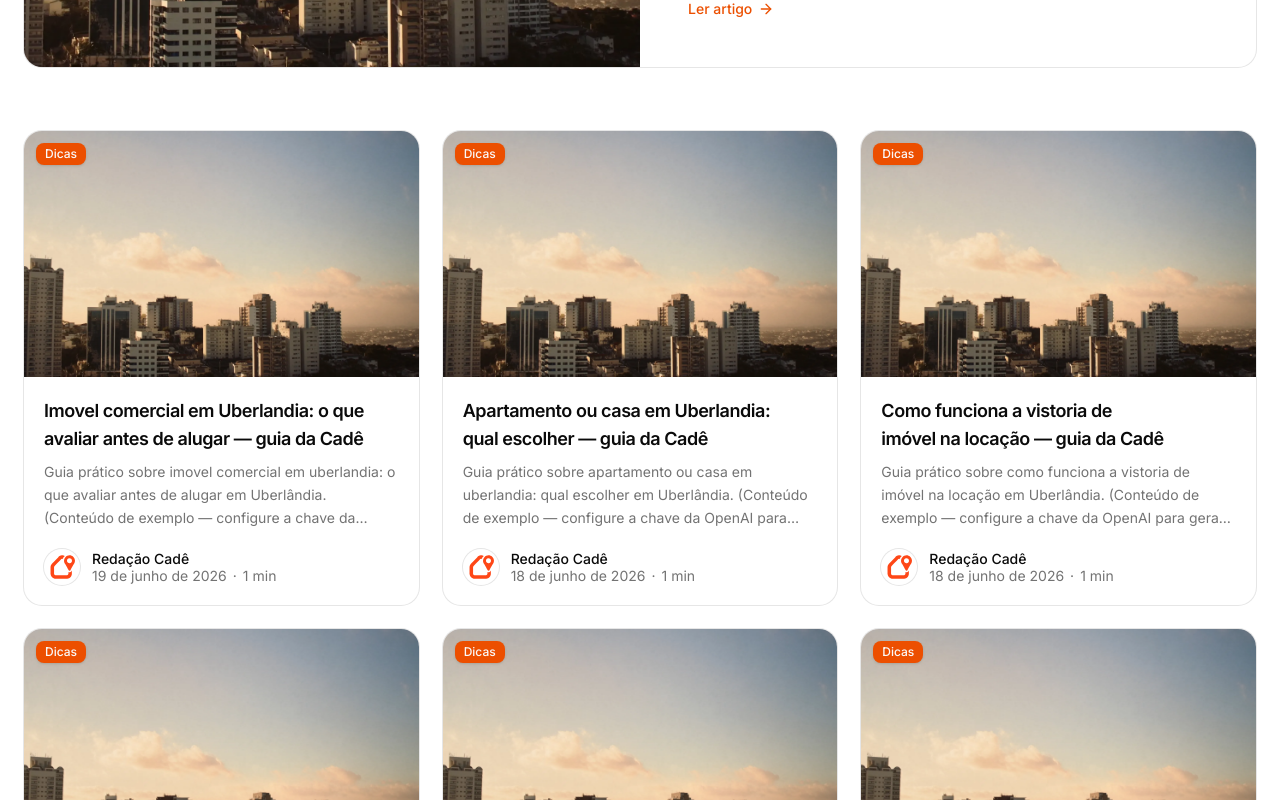
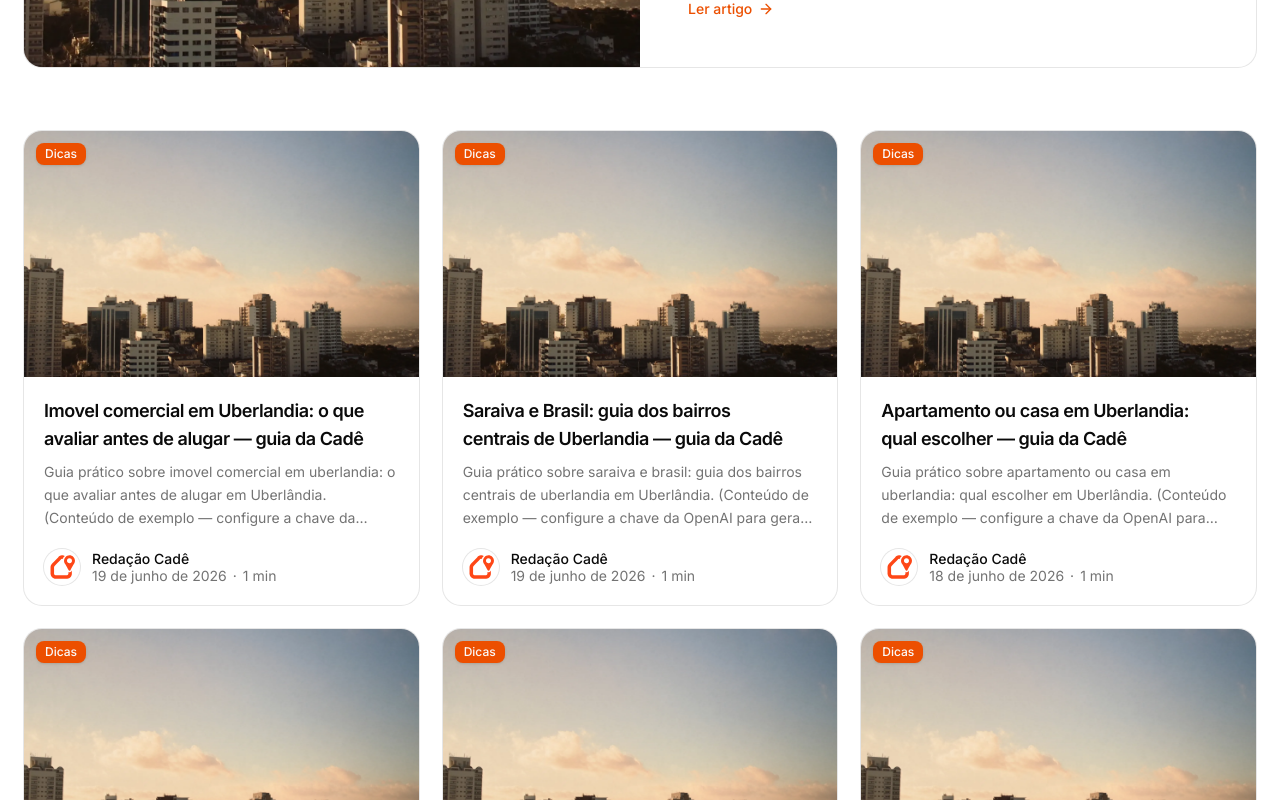
Before and after one commit to plataformacade-cmyk/sistema-cade-imoveis, a Next.js app: page /blog in a window 1280 px wide. Shown: the part 960-1760 px from the top of the page. Built offline with nearby package versions, Linux system fonts and the light colour scheme; no server answers.

Commit message:
conteudo: artigo automatico do dia

```diff
--- a/app/blog/_artigos/index.ts
+++ b/app/blog/_artigos/index.ts
@@ -28,8 +28,9 @@
 import { artigo as a25 } from "./quanto-custa-morar-em-uberlandia";
 import { artigo as a26 } from "./reforma-que-valoriza-o-imovel-antes-de-vender";
 import { artigo as a27 } from "./santa-monica-guia-do-bairro";
-import { artigo as a28 } from "./seguro-fianca-caucao-ou-fiador-qual-escolher";
-import { artigo as a29 } from "./tendencias-do-mercado-imobiliario-de-uberlandia-em-2026";
-import { artigo as a30 } from "./tibery-guia-do-bairro-para-morar-e-alugar-guia-da-cade";
+import { artigo as a28 } from "./saraiva-e-brasil-guia-dos-bairros-centrais-de-uberlandia-guia-da-cade";
+import { artigo as a29 } from "./seguro-fianca-caucao-ou-fiador-qual-escolher";
+import { artigo as a30 } from "./tendencias-do-mercado-imobiliario-de-uberlandia-em-2026";
+import { artigo as a31 } from "./tibery-guia-do-bairro-para-morar-e-alugar-guia-da-cade";
 
-export const ARTIGOS: ArtigoBase[] = [a0, a1, a2, a3, a4, a5, a6, a7, a8, a9, a10, a11, a12, a13, a14, a15, a16, a17, a18, a19, a20, a21, a22, a23, a24, a25, a26, a27, a28, a29, a30];
+export const ARTIGOS: ArtigoBase[] = [a0, a1, a2, a3, a4, a5, a6, a7, a8, a9, a10, a11, a12, a13, a14, a15, a16, a17, a18, a19, a20, a21, a22, a23, a24, a25, a26, a27, a28, a29, a30, a31];
--- /dev/null
+++ b/app/blog/_artigos/saraiva-e-brasil-guia-dos-bairros-centrais-de-uberlandia-guia-da-cade.ts
@@ -0,0 +1,29 @@
+import type { ArtigoBase } from "./_tipo";
+
+export const artigo: ArtigoBase = {
+  slug: "saraiva-e-brasil-guia-dos-bairros-centrais-de-uberlandia-guia-da-cade",
+  titulo: "Saraiva e Brasil: guia dos bairros centrais de Uberlandia — guia da Cadê",
+  resumo: "Guia prático sobre saraiva e brasil: guia dos bairros centrais de uberlandia em Uberlândia. (Conteúdo de exemplo — configure a chave da OpenAI para gerar de verdade.)",
+  capa: "/blog/skyline.webp",
+  capaAlt: "Saraiva e Brasil: guia dos bairros centrais de Uberlandia — guia da Cadê",
+  categoria: "Dicas",
+  tags: [
+  "uberlandia",
+  "guia",
+  "saraiva-e-brasil-guia-dos-bairros-centrais-de-uberlandia"
+],
+  data: "2026-06-19",
+  atualizado: "2026-06-19",
+  autorKey: "redacao",
+  conteudo: [
+  "Este é um artigo de exemplo gerado em modo dry-run sobre Saraiva e Brasil: guia dos bairros centrais de Uberlandia. Configure OPENAI_API_KEY para o agente escrever conteúdo real, otimizado para SEO e para ser citado pelas IAs.",
+  "## Como funciona o agente",
+  "Quando as chaves estiverem configuradas, este texto é substituído por um artigo completo de 1600-2000 palavras, com resposta-primeiro, dados, links internos e FAQ. Veja imóveis na [plataforma da Cadê](/plataforma)."
+],
+  faq: [
+  {
+    "pergunta": "O que é Saraiva e Brasil: guia dos bairros centrais de Uberlandia?",
+    "resposta": "Conteúdo de exemplo. Configure a chave da OpenAI para gerar a resposta real."
+  }
+],
+};
--- a/scripts/pauta-conteudo.json
+++ b/scripts/pauta-conteudo.json
@@ -33,7 +33,7 @@
   },
   {
     "tema": "Saraiva e Brasil: guia dos bairros centrais de Uberlandia",
-    "publicado": false
+    "publicado": true
   },
   {
     "tema": "Como negociar o preco de um imovel sem perder a oportunidade",
```
